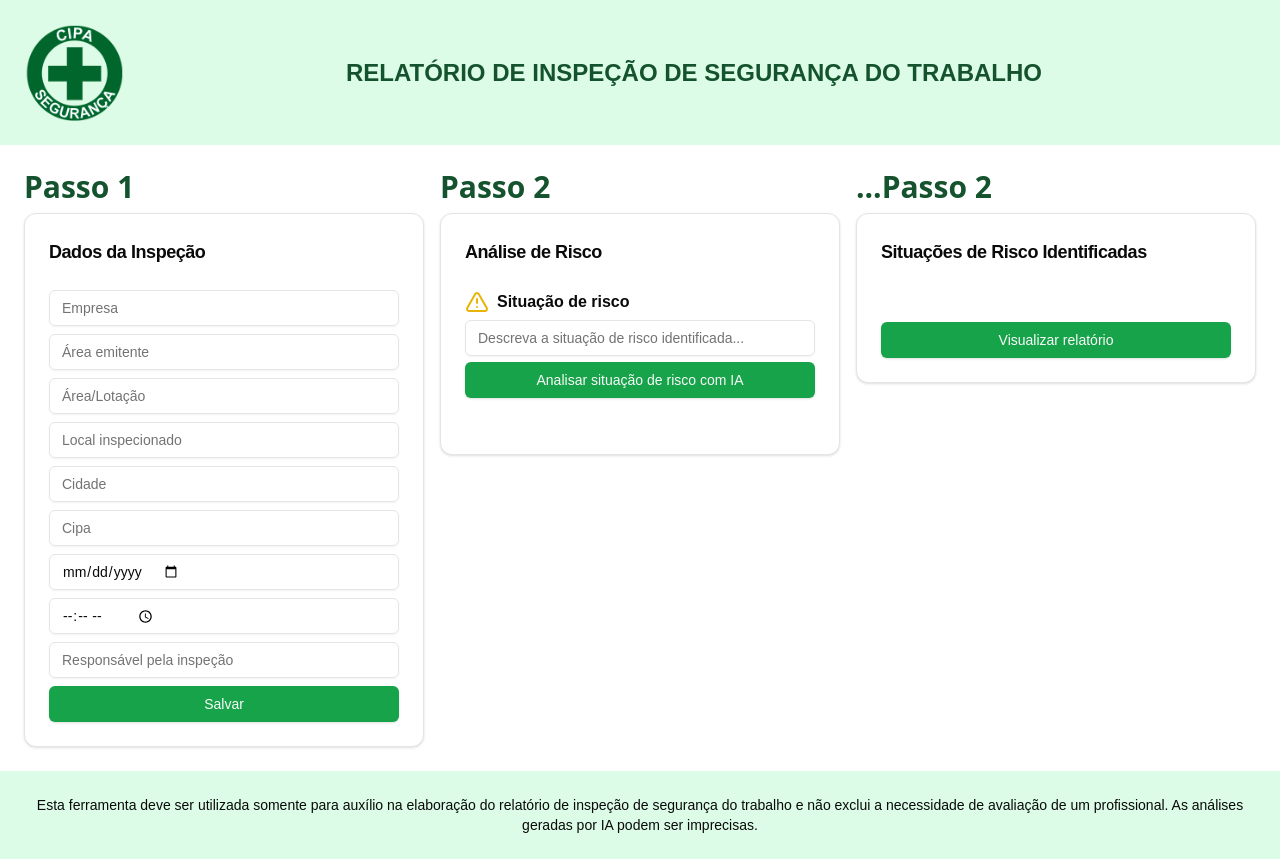
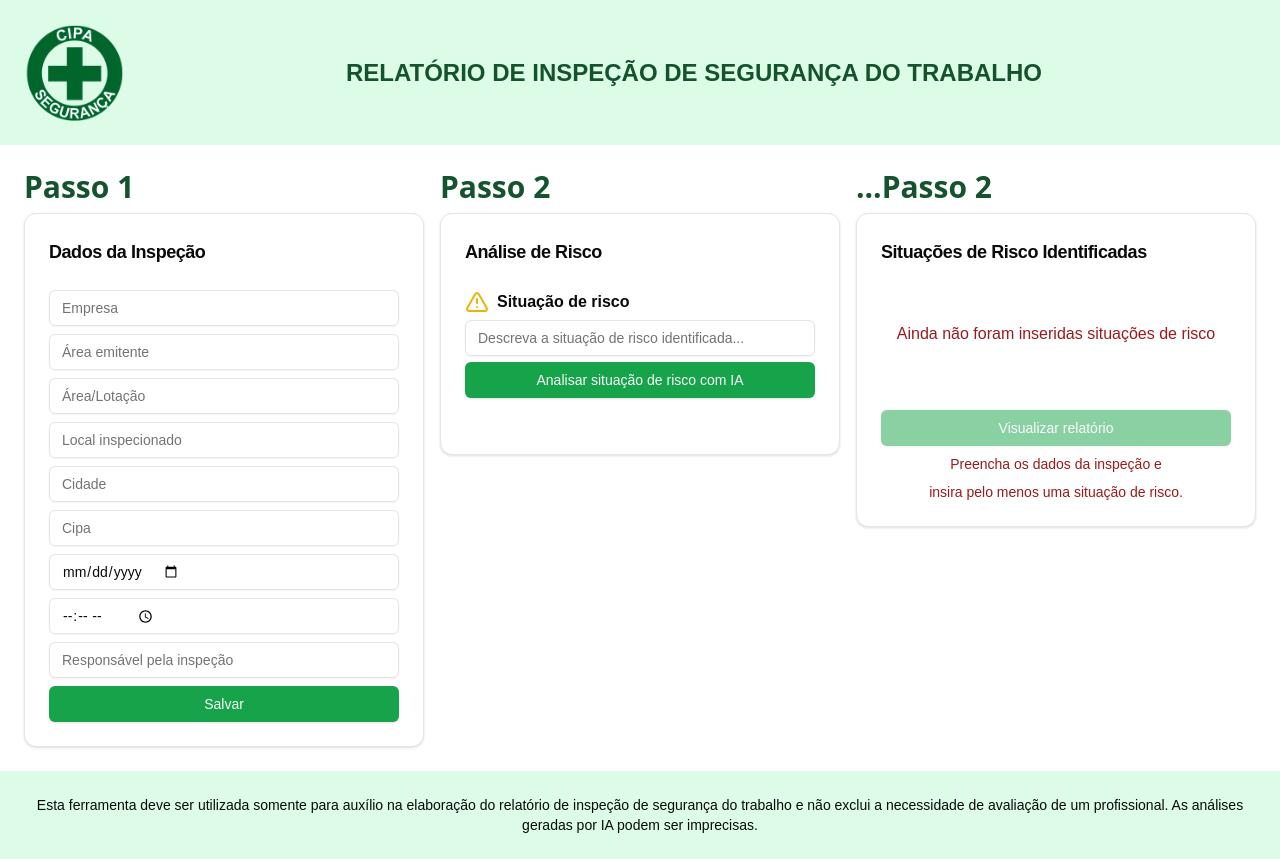
Before and after one commit to ricardoabicalhob/segurancanotrabalho, a Next.js app: page / in a window 1280 px wide. Built offline with nearby package versions, Linux system fonts and the light colour scheme.

Commit message:
erros resolvidos

```diff
--- a/src/app/CardListRisk/_components/card-list-risk.tsx
+++ b/src/app/CardListRisk/_components/card-list-risk.tsx
@@ -9,6 +9,7 @@ import { Button } from "@/components/ui/button";
 import { ChevronDown, Dot } from "lucide-react";
 import Image from "next/image";
 import { inspectionInformations } from "@/lib/pdf-generate";
+import { useEffect } from "react";
 
 export interface CardListRiskProps {
     listRisks :Array<RiskProps>
@@ -68,9 +69,17 @@ export default function CardListRisk({ listRisks , inspectionInformations, statu
                     null
                 }
             </Accordion>
-            <CardFooter className="flex flex-row gap-2">
+
+            {
+                !listRisks.length && <p className="text-center mb-16 text-red-800">Ainda não foram inseridas situações de risco</p>
+            }
+
+
+            <CardFooter className="flex flex-col gap-2">
                 {/* <Button className="bg-green-600 hover:bg-green-400 text-base md:text-sm select-none" onClick={()=> generatePdf(listRisks, inspectionInformations)} >Gerar PDF</Button>                 */}
-                <Button className="bg-green-600 hover:bg-green-400 w-full text-base md:text-sm select-none" onClick={()=> {onReadyReport()}} >Visualizar relatório</Button>
+                <Button disabled={inspectionInformations === undefined ? true : false} className="bg-green-600 hover:bg-green-400 w-full text-base md:text-sm select-none" onClick={()=> {onReadyReport()}} >Visualizar relatório</Button>
+                {!inspectionInformations && <p className="text-sm text-red-800">{`Preencha os dados da inspeção ${listRisks.length ? '' : ' e'}`}</p>}
+                {!listRisks.length && <p className="text-sm text-red-800">{`${!inspectionInformations ? 'i' : 'I'}nsira pelo menos uma situação de risco.`}</p>}
             </CardFooter>
         </Card>
         )
@@ -116,6 +125,9 @@ export default function CardListRisk({ listRisks , inspectionInformations, statu
                                                 <Image key={index} alt="" className="w-[270px] h-[202px] mt-1 mb-1" src={image} width={150} height={90}/>
                                             ))
                                         }
+                                        {
+                                            !risk.images.length && <p>Não foram inseridas fotos</p>
+                                        }
                                     </div>
 
                                     <p key={'consequencias'} className='text-sm font-bold antialiased py-3'>Principais consequências</p>
@@ -150,6 +162,10 @@ export default function CardListRisk({ listRisks , inspectionInformations, statu
 
                     </div>
                 }
+                <div className="border-t-2 px-24 py-3 mt-32 border-gray-500">
+                    <p className="text-center antialiased font-bold">{inspectionInformations.responsavelPelaInspecao}</p>
+                    <p className="text-center antialiased">Responsável pela inspeção</p>
+                </div>
                 <div>
                     <Button className="bg-green-600 hover:bg-green-400 text-base md:text-sm select-none" onClick={()=> {onReadyReport()}} >Fechar visualização</Button>
                 </div>
--- a/src/app/CardRiskAnalysisAI/_components/card-analysis.tsx
+++ b/src/app/CardRiskAnalysisAI/_components/card-analysis.tsx
@@ -351,7 +351,7 @@ export default function CardRiskAnalysisAI({onAddRisk} :CardRiskAnalysisAIProps)
                             <Input
                                 id="prompt"
                                 name="prompt"
-                                disabled={formEditable}
+                                disabled={formEditable || code ? true : false}
                                 className="grid-w-full items-center gap-1.5 text-base md:text-sm"
                                 type="text"
                                 placeholder="Descreva a situação de risco identificada..."
--- a/src/app/layout.tsx
+++ b/src/app/layout.tsx
@@ -14,8 +14,8 @@ const geistMono = localFont({
 });
 
 export const metadata: Metadata = {
-  title: "Create Next App",
-  description: "Generated by create next app",
+  title: "Relatório de Inspeção de Segurança do Trabalho",
+  description: "Gerado e Criado por Ricardo Bicalho",
 };
 
 export default function RootLayout({
--- a/src/app/page.tsx
+++ b/src/app/page.tsx
@@ -6,8 +6,6 @@ import CardListRisk from "./CardListRisk/_components/card-list-risk";
 import { useState } from "react";
 import { inspectionInformations } from "@/lib/pdf-generate";
 import Image from "next/image";
-import CardFinish from "./CardFinish/_components/card-finish";
-import { Button } from "@/components/ui/button";
 import { useRouter } from "next/navigation";
 
 type ListRisks = Array<RiskProps>
```
